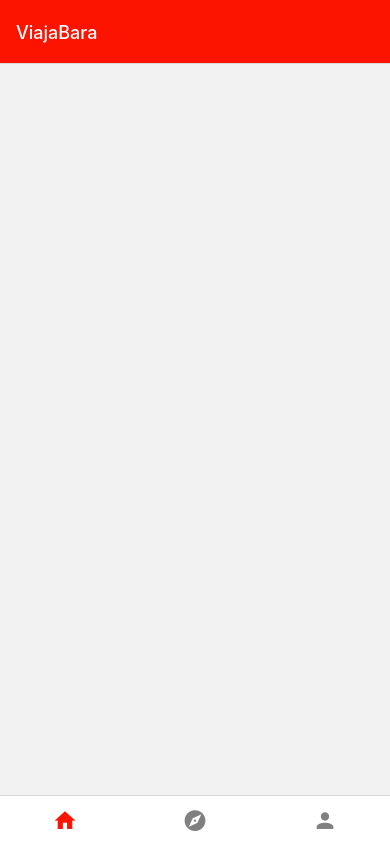
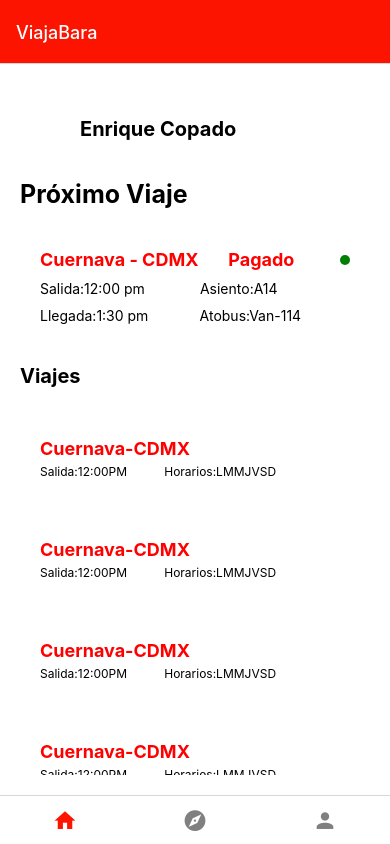
Before and after one commit to m1randa26/ViajaBaraApp, a React Native app: screen /Home in a window 390 px wide. Built offline with nearby package versions, Linux system fonts and the light colour scheme.

Commit message:
avance en pantallas de usuario

```diff
--- a/src/modules/home/adapters/screens/Home.jsx
+++ b/src/modules/home/adapters/screens/Home.jsx
@@ -1,14 +1,140 @@
-import { StyleSheet, Text, View } from 'react-native';
 import React from 'react';
+import { StyleSheet, Text, View, Image, ScrollView, TouchableOpacity } from 'react-native'; // Importa TouchableOpacity
 
-const Home = () => {
+export default function Home({ navigation }) { // Asegúrate de pasar 'navigation' como una prop
+
+  const usuario = {
+    nombre: 'Enrique Copado',
+    fotoPerfilURL: '',
+  };
+
+  const proximoViaje = {
+    titulo: 'Próximo Viaje',
+    destino: 'Cuernava - CDMX       Pagado',
+    pagado: true,
+    subtitulo: 'Salida:12:00 pm              Asiento:A14',
+    subtitulo2: 'Llegada:1:30 pm             Atobus:Van-114',
+  };
+
+  const viajes = [
+    {  titulo: 'Cuernava-CDMX', subtitulo:'Salida:12:00PM           Horarios:LMMJVSD' },
+    {  titulo: 'Cuernava-CDMX', subtitulo:'Salida:12:00PM           Horarios:LMMJVSD' },
+    {  titulo: 'Cuernava-CDMX', subtitulo:'Salida:12:00PM           Horarios:LMMJVSD' },
+    {  titulo: 'Cuernava-CDMX', subtitulo:'Salida:12:00PM           Horarios:LMMJVSD' },
+  ];
+
+  // Función para manejar la navegación a la pantalla de detalles del viaje
+  const navigateToDetallesViaje = () => {
+    navigation.navigate('DetallesViaje');
+  };
+
   return (
     <View style={styles.container}>
+      <ScrollView style={styles.scrollView}>
+        <View style={styles.perfilContainer}>
+          <Image source={{ uri: usuario.fotoPerfilURL }} style={styles.fotoPerfil} />
+          <View>
+            <Text style={styles.nombreUsuario}>{usuario.nombre}</Text>
+          </View>
+        </View>
+        <Text style={styles.proximoViajeTitulo}>{proximoViaje.titulo}</Text>
+        <View style={styles.cardContainer}>
+          <View style={styles.cardTituloContainer}>
+            <Text style={styles.cardTitulo}>{proximoViaje.destino}</Text>
+            {proximoViaje.pagado && <View style={styles.circuloVerde}></View>}
+          </View>
+          <Text style={styles.subtitulo}>{proximoViaje.subtitulo}</Text>
+          <Text style={styles.subtitulo}>{proximoViaje.subtitulo2}</Text>
+        </View>
+
+        {/* Nuevo componente para mostrar los viajes */}
+        <View style={styles.viajesContainer}>
+          <Text style={styles.viajesTitulo}>Viajes</Text>
+          {viajes.map((viaje, index) => (
+  <TouchableOpacity key={index} style={styles.cardContainer} onPress={navigateToDetallesViaje}>
+    <Text style={styles.cardTitulo2}>{viaje.titulo}</Text>
+    <Text style={styles.cardSubtitulo}>{viaje.subtitulo}</Text>
+  </TouchableOpacity>
+))}
+        </View>
+      </ScrollView>
     </View>
-  )
+  );
 }
 
-export default Home
-
 const styles = StyleSheet.create({
-})
+  container: {
+    flex: 1,
+    padding: 20,
+    paddingTop: 40,
+    backgroundColor: 'white',
+  },
+  perfilContainer: {
+    flexDirection: 'row',
+    alignItems: 'center',
+    marginBottom: 20,
+  },
+  fotoPerfil: {
+    width: 50,
+    height: 50,
+    borderRadius: 25,
+    marginRight: 10,
+  },
+  nombreUsuario: {
+    fontSize: 20,
+    fontWeight: 'bold',
+  },
+  proximoViajeTitulo: {
+    fontSize: 25,
+    fontWeight: 'bold',
+    marginTop: 5,
+  },
+  cardContainer: {
+    backgroundColor: 'white',
+    borderRadius: 8,
+    padding: 20,
+    marginTop: 20,
+    elevation: 4,
+  },
+  cardTituloContainer: {
+    flexDirection: 'row',
+    alignItems: 'center',
+  },
+  cardTitulo: {
+    fontSize: 18,
+    fontWeight: 'bold',
+    flex: 1,
+    color: 'red',
+  },
+  circuloVerde: {
+    width: 10,
+    height: 10,
+    borderRadius: 5,
+    backgroundColor: 'green',
+    marginLeft: 10,
+  },
+  subtitulo: {
+    fontSize: 14,
+    marginTop: 10,
+  },
+  viajesContainer: {
+    marginTop: 20,
+  },
+  viajesTitulo: {
+    fontSize: 20,
+    fontWeight: 'bold',
+    marginBottom: 10,
+  },
+  cardSubtitulo: {
+    fontSize: 12,
+    marginTop: 5,
+  },
+  cardTitulo2: {
+    fontSize: 18,
+    fontWeight: 'bold',
+    color: 'red',
+  },
+  scrollView: {
+    flex: 1,
+  },
+});
--- a/src/modules/navigation/stack/HomeStack.jsx
+++ b/src/modules/navigation/stack/HomeStack.jsx
@@ -1,17 +1,13 @@
-import { StyleSheet, Text, View, Image } from 'react-native';
 import React from 'react';
 import { createStackNavigator } from '@react-navigation/stack';
 import Home from '../../home/adapters/screens/Home';
+import DetallesViaje from '../../trips/adapters/screens/components/DetallesViaje';
 
 const Stack = createStackNavigator();
 
-const CustomHeaderTitle = () => {
-
-}
-
 const HomeStack = () => {
     return (
-        <Stack.Navigator initialRouteName="UserGuest">
+        <Stack.Navigator initialRouteName="Home">
             <Stack.Screen
                 name="Home"
                 component={Home}
@@ -25,10 +21,22 @@ const HomeStack = () => {
                     }
                 }}
             />
+            <Stack.Screen
+                name="DetallesViaje"
+                component={DetallesViaje} // Asigna la pantalla de detalles del viaje como componente
+                options={{
+                    title: 'Detalles del Viaje', // Puedes personalizar el título de la pantalla de detalles del viaje aquí
+                    headerStyle: {
+                        backgroundColor: '#fd1400'
+                    },
+                    headerTitleStyle: {
+                        color: 'white'
+                    },
+                    headerTintColor: 'white' // Cambia el color del botón de retroceso
+                }}
+            />
         </Stack.Navigator>
-    )
+    );
 }
 
-export default HomeStack
-
-const styles = StyleSheet.create({})
+export default HomeStack;
--- a/src/modules/trips/adapters/screens/Trips.jsx
+++ b/src/modules/trips/adapters/screens/Trips.jsx
@@ -1,14 +1,56 @@
-import { StyleSheet, Text, View } from 'react-native'
+import { StyleSheet, Text, View,ScrollView } from 'react-native'
 import React from 'react'
 
-const Trips = () => {
+
+export default function Trips() {
+const Trips=[
+    { id: 1, titulo:'Cuernavaca-CDMX', subtitulo: 'Fecha: 14/02/2024' },
+    { id: 2,  titulo: 'Cuernavaca-CDMX', subtitulo: 'Fecha: 14/02/2024'},
+    { id: 3,  titulo: 'Cuernavaca-CDMX', subtitulo: 'Fecha: 14/02/2024' },
+  ];
   return (
-    <View>
-      <Text>Trips</Text>
+    <View style={styles.container}>
+      <Text style={styles.titulo}>Historial de Viajes</Text>
+      <ScrollView>
+        {Trips.map(viaje => (
+          <View key={viaje.id} style={styles.tarjeta}>
+            <Text style={styles.tituloViaje}>{viaje.titulo}</Text>
+            <Text style={styles.subtituloViaje}>{viaje.subtitulo}</Text>
+          </View>
+        ))}
+      </ScrollView>
     </View>
-  )
+  );
 }
 
-export default Trips
 
-const styles = StyleSheet.create({})
+const styles = StyleSheet.create({
+  container: {
+    flex: 1,
+    padding: 20,
+    paddingTop: 40,
+    backgroundColor: 'white',
+  },
+  titulo: {
+    fontSize: 24,
+    fontWeight: 'bold',
+    marginBottom: 20,
+  },
+  tarjeta: {
+    backgroundColor: 'white',
+    borderRadius: 8,
+    padding: 20,
+    marginBottom: 20,
+    elevation: 4,
+  },
+  tituloViaje: {
+    fontSize: 18,
+    fontWeight: 'bold',
+    color: 'red',
+  },
+  subtituloViaje: {
+    fontSize: 16,
+    marginTop: 5,
+  },
+
+})
--- /dev/null
+++ b/src/modules/trips/adapters/screens/components/DetallesViaje.jsx
@@ -0,0 +1,88 @@
+import { StyleSheet, Text, View, Image, ScrollView } from 'react-native';
+import React from 'react';
+
+export default function DetallesViaje() {
+  return (
+    <ScrollView style={styles.container}>
+      <Image
+        source={{ uri: 'https://via.placeholder.com/500x300' }}
+        style={styles.imagen}
+      />
+      <View style={styles.contenido}>
+        <Text style={styles.titulo}>Ciudad de México</Text>
+        <Text style={styles.descripcion}>
+        La Ciudad de México es uno de los destinos  más ricos y fascinantes del mundo, no solo por ser una de las tres  principales ciudades con el mayor número de museos.
+        </Text>
+        <Text style={styles.subtitulo}>Información del viaje</Text>
+        <View style={styles.lista}>
+          <Text style={styles.listaItem}>Origen: Cuernavaca </Text>
+          <Text style={styles.listaItem}>Destino: Ciudad de Mexico</Text>
+          <Text style={styles.listaItem}>Salida: 12:00 PM</Text>
+          <Text style={styles.listaItem}>Llegada: 1:30pm</Text>
+          <Text style={styles.listaItem}>Asiento: A14</Text>
+          <Text style={styles.listaItem}>Autobús: Van-114</Text>
+        </View>
+        <Text style={styles.subtitulo}>Escalas del autobús</Text>
+        <View style={styles.lista}>
+          <View style={styles.itemLista}>
+            <View style={styles.circulo}></View>
+            <Text style={styles.textoLista}>Paloma de la paz</Text>
+          </View>
+          <View style={styles.itemLista}>
+            <View style={styles.circulo}></View>
+            <Text style={styles.textoLista}>Walmart domingo diez</Text>
+          </View>
+          {/* Agrega más elementos de lista según sea necesario */}
+        </View>
+      </View>
+    </ScrollView>
+  );
+}
+
+const styles = StyleSheet.create({
+  container: {
+    flex: 1,
+    backgroundColor: 'white',
+  },
+  imagen: {
+    width: '100%',
+    height: 200,
+  },
+  contenido: {
+    padding: 20,
+  },
+  titulo: {
+    fontSize: 24,
+    fontWeight: 'bold',
+    marginBottom: 10,
+  },
+  descripcion: {
+    fontSize: 16,
+    marginBottom: 10,
+  },
+  subtitulo: {
+    fontSize: 20,
+    fontWeight: 'bold',
+    marginBottom: 10,
+    textAlign: 'center',
+    marginTop: 20,
+    color: 'red',
+  },
+  lista: {
+    marginLeft: 20,
+  },
+  listaItem: {
+    fontSize: 16,
+    marginBottom: 5,
+  },
+  circulo: {
+    width: 10,
+    height: 10,
+    borderRadius: 5,
+    backgroundColor: 'black', // Color del círculo
+    marginRight: 10, // Espacio entre el círculo y el texto
+  },
+  textoLista: {
+    fontSize: 16,
+  },
+});
```
